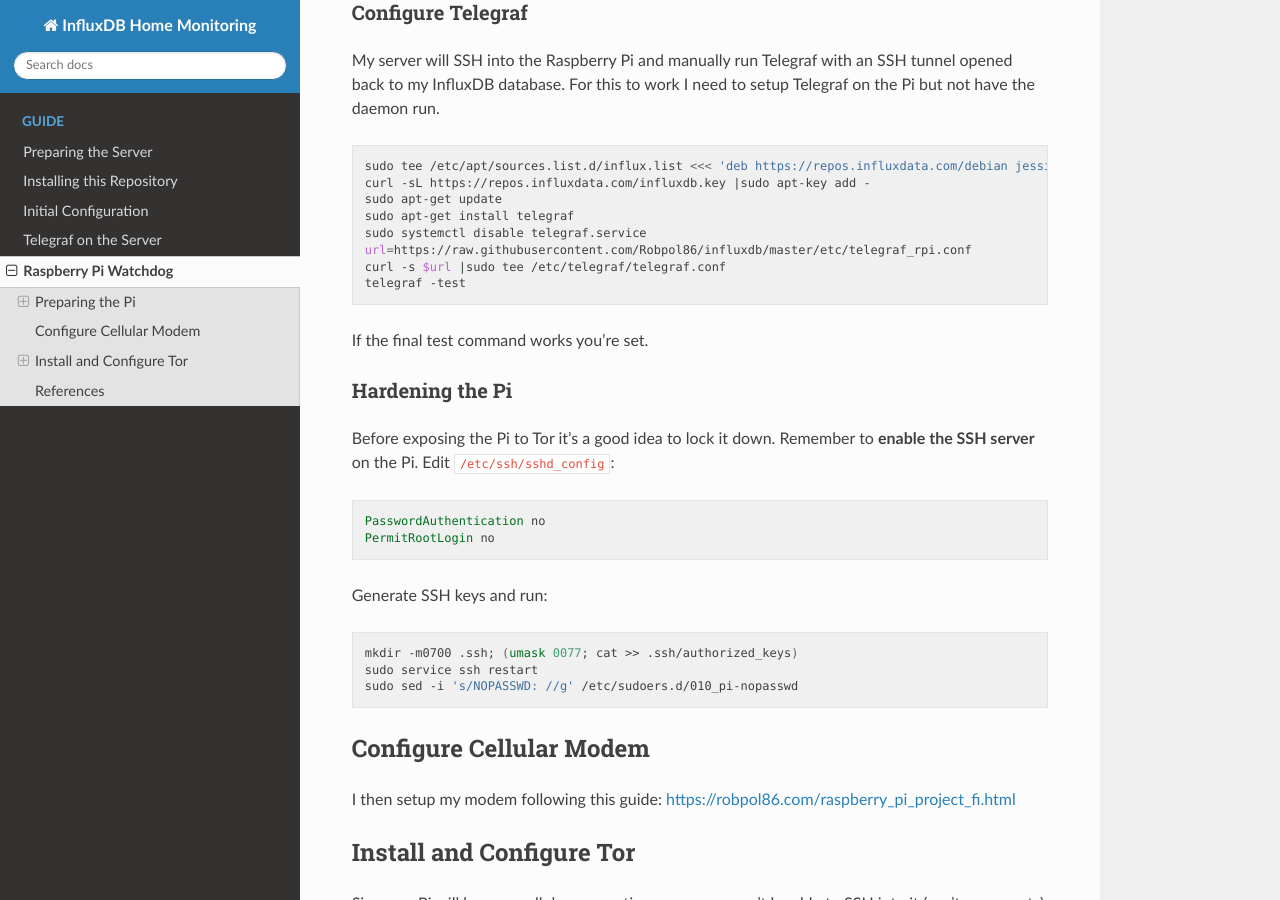
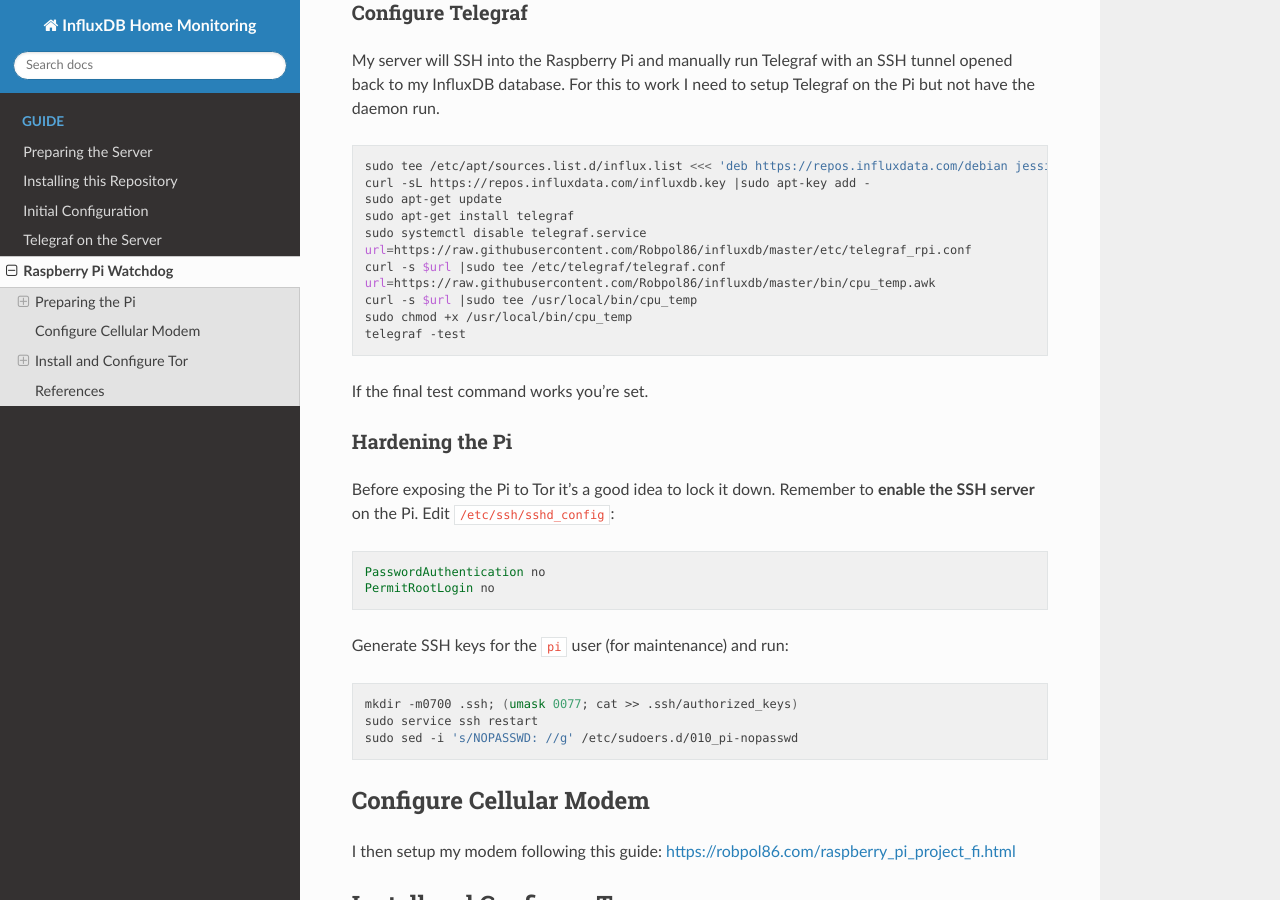
Before and after one commit to Robpol86/influxdb, a Sphinx documentation site: the page built from docs/raspberrypi.rst, in a window 1280 px wide and 900 px high, scrolled down 433 px. Built offline with Sphinx 7.4.7 and the Read the Docs theme 2.0.0, drawn with Linux system fonts in a browser that asks for light colours.

Commit message:
Supporting Raspberry Pi CPU temp.
lm_sensors doesn't work on the default Raspbian Kernel since
bcm2835_hwmon was removed in
https://github.com/raspberrypi/linux/pull/1010

Instead of going through recompiling my own kernel, using the exec
Telegraf plugin to pull temperates another way.

```diff
--- a/docs/raspberrypi.rst
+++ b/docs/raspberrypi.rst
@@ -36,6 +36,9 @@
     sudo systemctl disable telegraf.service
     url=https://raw.githubusercontent.com/Robpol86/influxdb/master/etc/telegraf_rpi.conf
     curl -s $url |sudo tee /etc/telegraf/telegraf.conf
+    url=https://raw.githubusercontent.com/Robpol86/influxdb/master/bin/cpu_temp.awk
+    curl -s $url |sudo tee /usr/local/bin/cpu_temp
+    sudo chmod +x /usr/local/bin/cpu_temp
     telegraf -test
 
 If the final test command works you're set.
@@ -51,7 +54,7 @@
     PasswordAuthentication no
     PermitRootLogin no
 
-Generate SSH keys and run:
+Generate SSH keys for the ``pi`` user (for maintenance) and run:
 
 .. code-block:: bash
 
```
Also changed, not shown: 2 other files.
